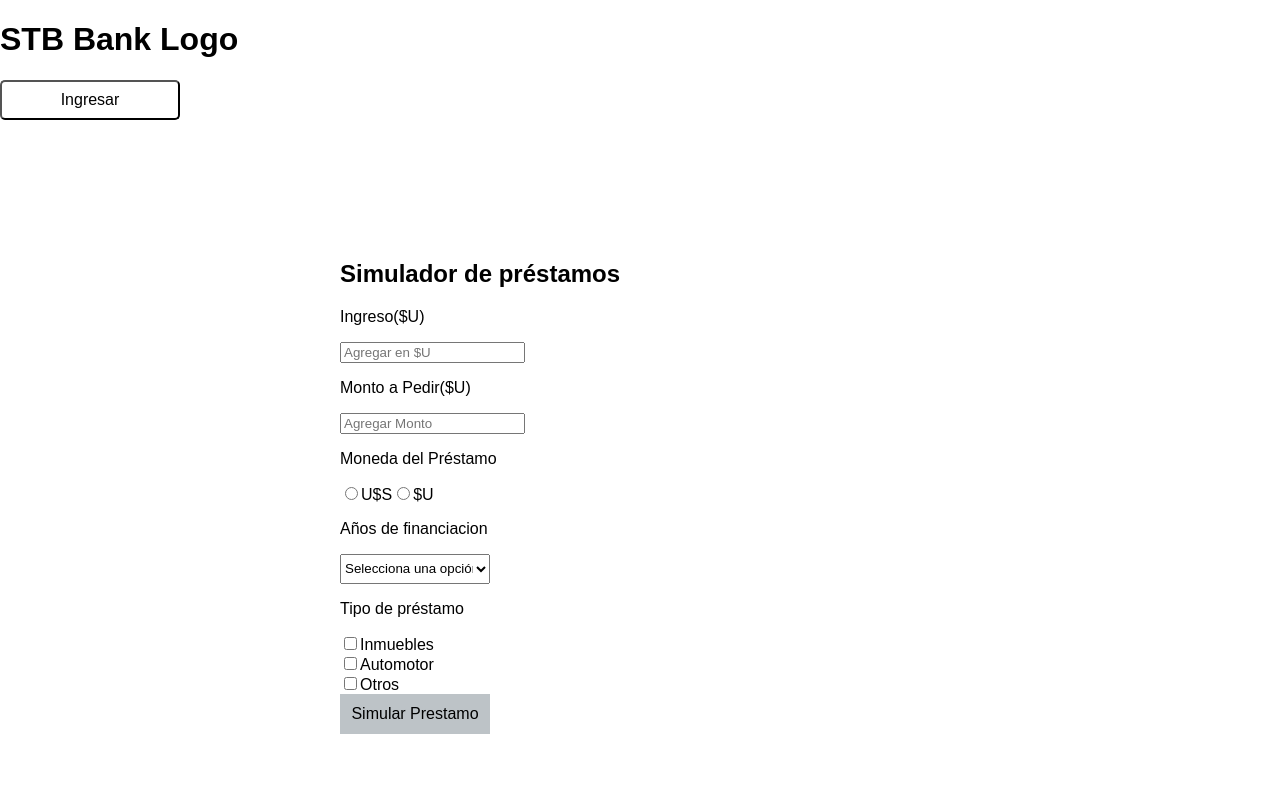
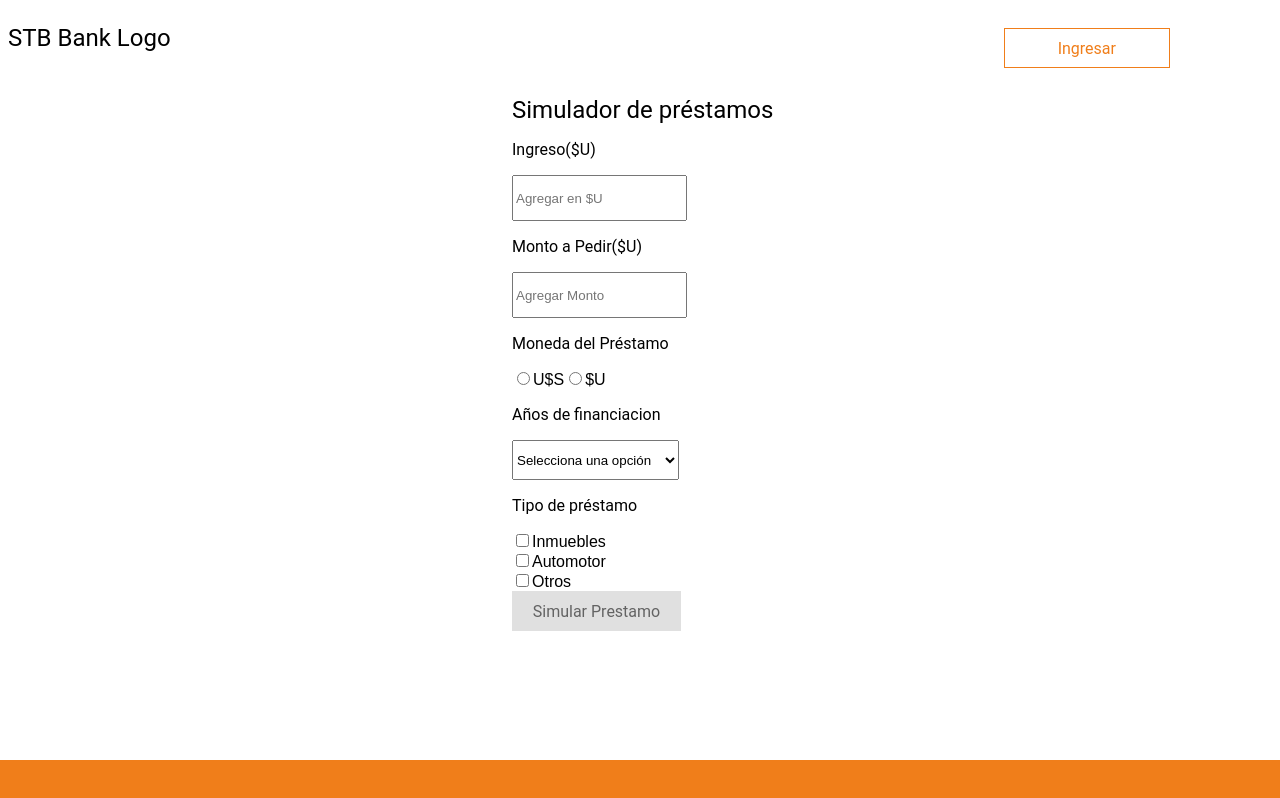
Before and after one commit to GlobantUy/tareas-iniciales-crear-aplicacion-react, a Next.js app in the folder frontend/: page / in a window 1280 px wide. Built offline with nearby package versions, Linux system fonts and the light colour scheme.

Commit message:
terminar funciones y detalles css

```diff
--- a/frontend/src/components/formSimLoan.js
+++ b/frontend/src/components/formSimLoan.js
@@ -52,23 +52,22 @@
 
                 <div class="form">
                     <form onSubmit={this.handleSumbit}>
-                    <h2>Simulador de préstamos</h2>
+                    <h1 class="titleForm">Simulador de préstamos</h1>
                         <p>Ingreso($U)</p>
-                    <input
+                        <input class= "inputIngreso"
                             type="number"
                             name="Ingreso" placeholder="Agregar en $U"
                             value={this.state.Ingreso}
                             onChange={this.handleChange}
                             required />
                         <p>Monto a Pedir($U)</p>
-                    <input
+                        <input class= "inputMonto"
                             type="number"
                             name="Monto_a_pedir"
                             placeholder="Agregar Monto"
                             value={this.state.Monto_a_pedir}
                             onChange={this.handleChange}
                             required /><br />
-
                         <p>Moneda del Préstamo</p>
                         <input
                             type="radio"
@@ -78,14 +77,14 @@
                         />
                         <label for="Moneda_U$S">U$S</label>
 
-                    <input
+                        <input class= "inputPesos"
                             type="radio"
                             id="Moneda_$U"
                             name="Moneda"
                             value={this.state.Moneda_$U}
 
                         />
-                    <label for="Moneda_$U">$U</label><br />
+                        <label class= "inputPesos" for="Moneda_$U">$U</label><br />
 
                         <p>Años de financiacion</p>
                         <select class="inputAños" name="financiacion">
--- a/frontend/src/pages/index.js
+++ b/frontend/src/pages/index.js
@@ -3,11 +3,12 @@
 
 export default function Home() {
   return (
-    <div >
+    <div>
       <header class="header">
         <h1 class="titleHeader">STB Bank Logo </h1>
         <a href="http://localhost:3000/ingreso" ><button class="btnHeader" type="submit"> Ingresar</button></a>
       </header>
+
       <SimLoan />
       <footer>
 
--- a/frontend/src/styles/globals.css
+++ b/frontend/src/styles/globals.css
@@ -1,63 +1,117 @@
-a{
-  text-decoration: none;
+footer {
+    position: absolute;
+    left: 0%;
+    right: 0%;
+    bottom: 0%;
+    width: 100%;
+    height: 40px;
+    background: #F07E1A;
 }
 
-body{
-  font: 1em sans-serif;
+a {
+    text-decoration: none
 }
 
-.header{
-  position: absolute;
-  color: black;
-  top: 0px;
-  left: 0px;
-  right: 0px;
-}
-.titleHeader{
-}
-.btnHeader{
-  font: 1em sans-serif;
-  color: black;
-  background-color: transparent;
-  border-radius: 5px;
-  height:40px;
-  width:180px;
-  left: 50%;
+body {
+    font: 1em sans-serif
 }
 
-.btnHeader:hover{
-  cursor: pointer;
+h1 {
+    font-family: Roboto;
+    font-style: normal;
+    font-weight: normal;
+    font-size: 24px;
+    line-height: 28px;
+    color: #000000;
 }
 
-.form{
-  position: absolute;
-  margin-left: -300px;
-  top: 30%;
-  left: 50%;
-  right: 50%;
+p {
+    font-family: Roboto;
+    font-style: normal;
+    font-weight: normal;
+    font-size: 16px;
+    line-height: 19px;
+    color: #000000;
 }
 
-.inputMonto{
-  height:30px;
-  width:150px;
-  outline: none;
+button {
+    font-family: Roboto;
+    font-style: normal;
+    font-weight: normal;
+    font-size: 16px;
 }
 
-.inputAños{
-  height:30px;
-  width:150px;
-  outline: none;
-}
-.btnSim{
-  font: 1em sans-serif;
-  color: black;
-  background-color: #bdc3c7;
-  border: none;
-  height:40px;
-  width:150px;
-  outline: none;
+.rectangulo {
+    Width: 100%;
+    Height: 2px;
+    Top: 80px;
 }
 
-.btnSim:hover{
-  cursor: pointer;
+.header {
+    margin-top: 5px;
+    position: relative;
+    color: #000;
 }
+
+.titleHeader {
+    float: left
+}
+
+.titleForm {}
+
+.btnHeader {
+    margin-top: 20px;
+    margin-right: 102px;
+    float: right;
+    Width: 166.38px;
+    Height: 40px;
+    border: 1px solid #F07E1A;
+    box-sizing: border-box;
+    background-color: transparent;
+    font-family: Roboto;
+    font-style: normal;
+    font-weight: normal;
+    font-size: 16px;
+    color: #F07E1A;
+}
+
+.btnHeader:hover {
+    cursor: pointer
+}
+
+.form {
+    position: absolute;
+    top: 10%;
+    left: 40%;
+    text-align: left;
+}
+
+.inputIngreso {
+    height: 40px;
+    width: 167px;
+}
+
+.inputMonto {
+    height: 40px;
+    width: 167px;
+}
+
+.inputPesos{
+}
+
+.inputAños {
+    height: 40px;
+    width: 167px;
+}
+
+.btnSim {
+    color: #636363;
+    background: #E0E0E0;
+    border: none;
+    height: 40px;
+    width: 169px;
+}
+
+.btnSim:hover {
+    cursor: pointer
+}
```
Lines whose indentation alone changed are shown as unchanged.
